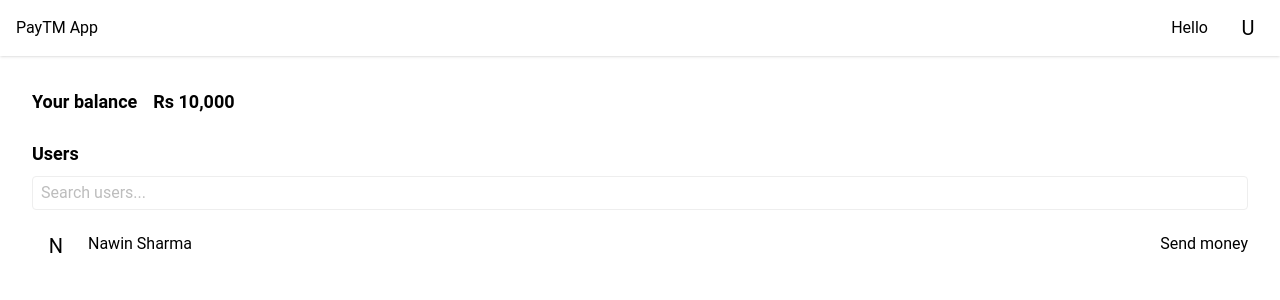
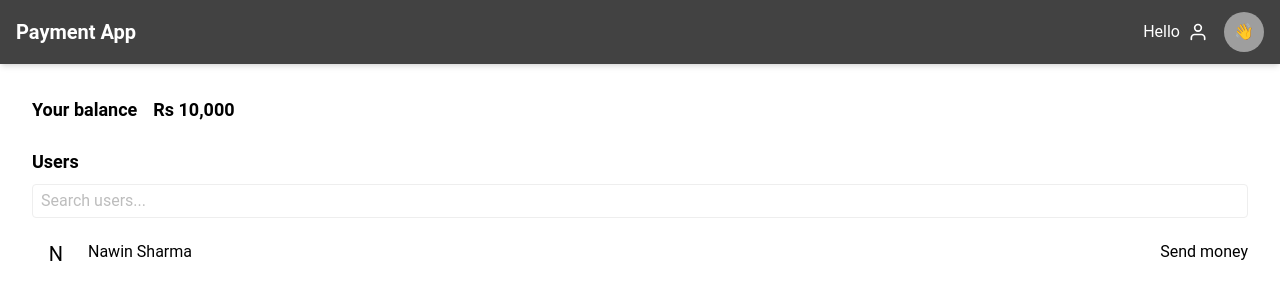
Before and after one commit to NawinKumarSharma/Payment-app, a React (Vite) app in the folder Frontend/: page /dashboard in a window 1280 px wide. Shown: the top 300 px of the page. Built offline with nearby package versions, Linux system fonts and the light colour scheme.

Commit message:
:sparkles:Navbar enhanced

```diff
--- a/Frontend/src/components/Navbar.jsx
+++ b/Frontend/src/components/Navbar.jsx
@@ -1,17 +1,18 @@
+import { FiUser } from 'react-icons/fi'; // Import user icon from react-icons library
+
 export const Navbar = () => {
-    return <div className="shadow h-14 flex justify-between">
-        <div className="flex flex-col justify-center h-full ml-4">
-            PayTM App
-        </div>
-        <div className="flex">
-            <div className="flex flex-col justify-center h-full mr-4">
-                Hello
-            </div>
-            <div className="rounded-full h-12 w-12 bg-slate-200 flex justify-center mt-1 mr-2">
-                <div className="flex flex-col justify-center h-full text-xl">
-                    U
+    return (
+        <div className="bg-gray-800 text-white shadow-md h-16 flex justify-between items-center px-4">
+            <div className="text-xl font-semibold">Payment App</div>
+            <div className="flex items-center">
+                <div className="mr-4 flex items-center">
+                    <span className="mr-2">Hello</span>
+                    <FiUser className="text-xl" />
+                </div>
+                <div className="rounded-full h-10 w-10 bg-gray-500 flex justify-center items-center">
+                    👋
                 </div>
             </div>
         </div>
-    </div>
+    );
 }
```
